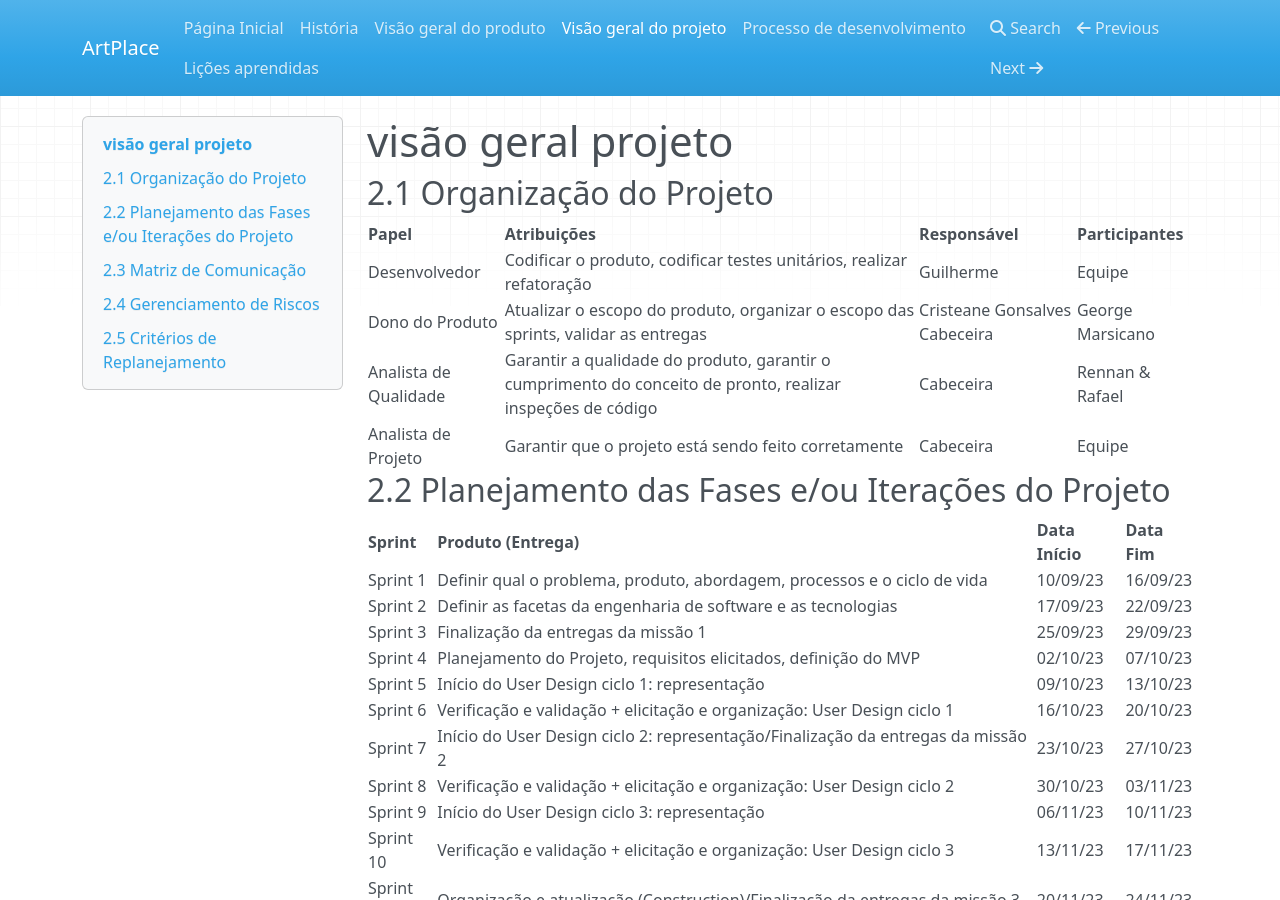
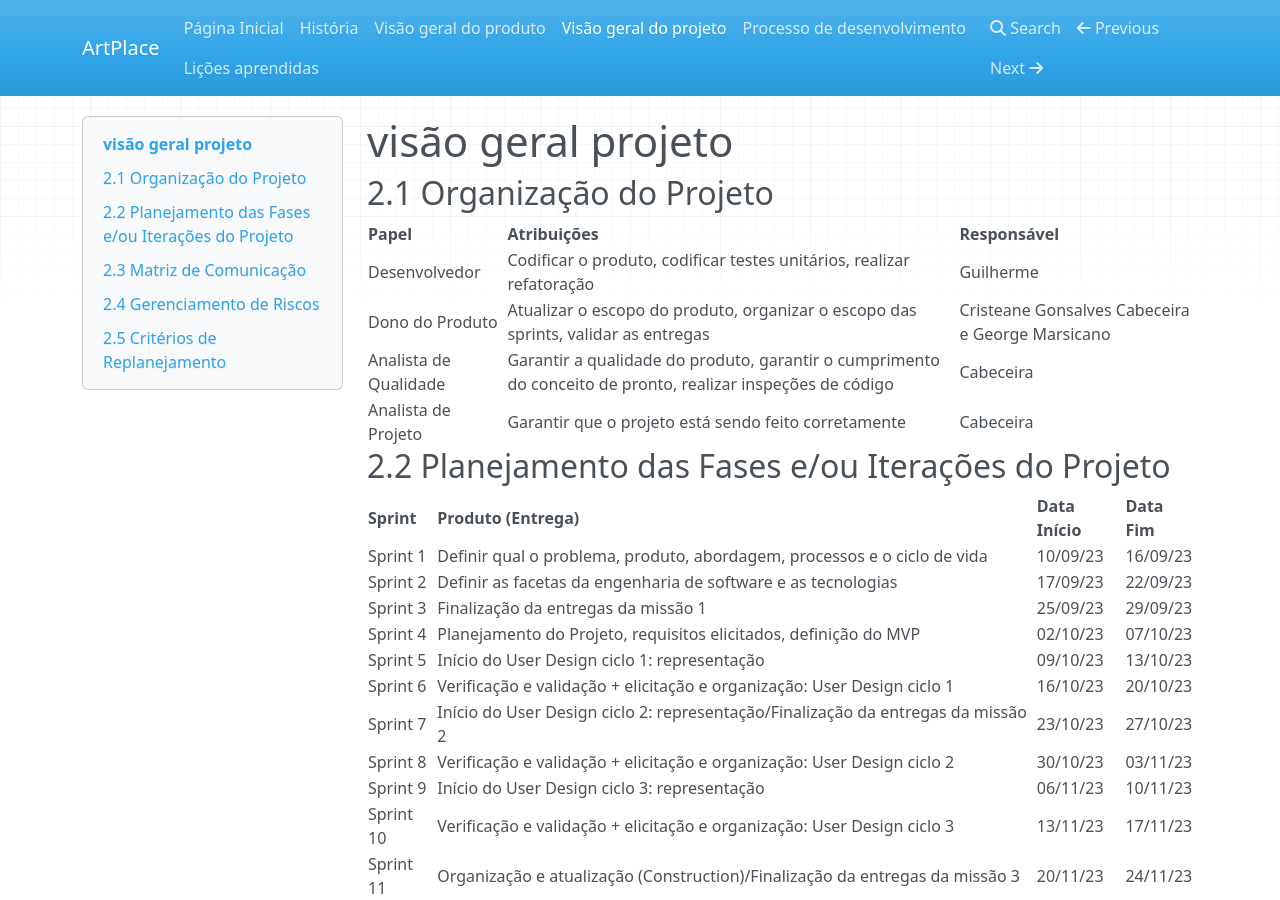
Before and after one commit to mdsreq-fga-unb/2023.2-ArtPlace, an MkDocs documentation site: the page built from docs/projeto.md, in a window 1280 px wide and 900 px high. Built offline with MkDocs 1.6.1, drawn with Linux system fonts in a browser that asks for light colours; nearby versions of some CDN libraries.

```diff
--- a/docs/projeto.md
+++ b/docs/projeto.md
@@ -2,12 +2,12 @@
 
 ## 2.1         Organização do Projeto
 
-| Papel                    | Atribuições                                               | Responsável                           | Participantes                 |
-|--------------------------|----------------------------------------------------------|---------------------------------------|------------------------------|
-| Desenvolvedor            | Codificar o produto, codificar testes unitários, realizar refatoração | Guilherme                            | Equipe                       |
-| Dono do Produto          | Atualizar o escopo do produto, organizar o escopo das sprints, validar as entregas | Cristeane Gonsalves Cabeceira                               | George Marsicano            |
-| Analista de Qualidade    | Garantir a qualidade do produto, garantir o cumprimento do conceito de pronto, realizar inspeções de código | Cabeceira                            | Rennan & Rafael              |
-| Analista de Projeto      | Garantir que o projeto está sendo feito corretamente|  Cabeceira | Equipe|
+| Papel                    | Atribuições                                               | Responsável                           |
+|--------------------------|----------------------------------------------------------|---------------------------------------|
+| Desenvolvedor            | Codificar o produto, codificar testes unitários, realizar refatoração | Guilherme                            |
+| Dono do Produto          | Atualizar o escopo do produto, organizar o escopo das sprints, validar as entregas | Cristeane Gonsalves Cabeceira e George Marsicano                              |
+| Analista de Qualidade    | Garantir a qualidade do produto, garantir o cumprimento do conceito de pronto, realizar inspeções de código | Cabeceira                            |
+| Analista de Projeto      | Garantir que o projeto está sendo feito corretamente|  Cabeceira |
 
 
 
```
Also changed, not shown: docs/Requisitos.md (added, +52 -0 lines), docs/assets/mvp.jpg (added).
